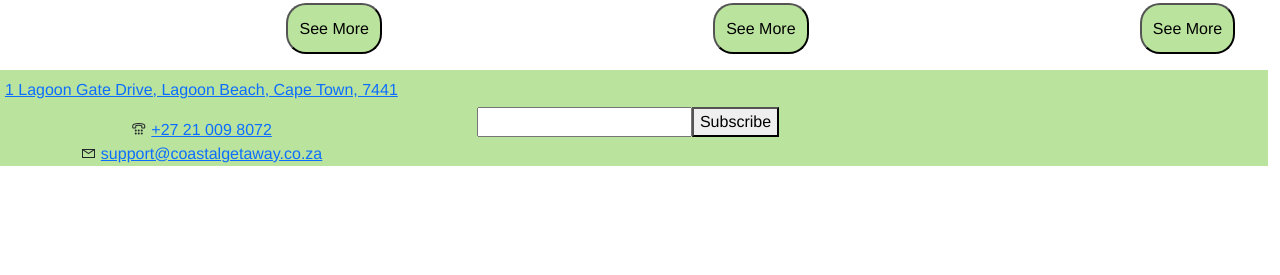
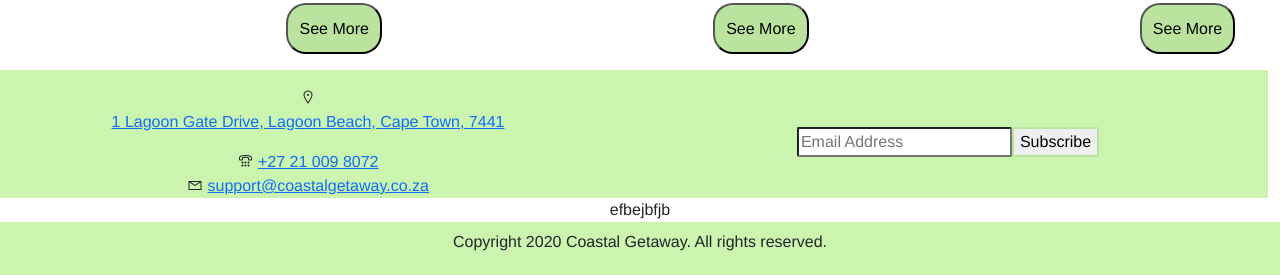
Before and after one commit to C0dingForFun/capstone, a Vue app: page / in a window 1280 px wide. Shown: the part 1983-2258 px from the top of the page. Before the commit the page ends 2149 px from the top, so only its background shows below. Built offline with nearby package versions, Linux system fonts and the light colour scheme.

Commit message:
frontend

```diff
--- a/src/components/FooterComp.vue
+++ b/src/components/FooterComp.vue
@@ -1,9 +1,9 @@
 <template lang="">
     <footer>
         <div class="newsletter row">
-            <div class=" col-lg-4 col-md-4 col-sm-12 mt-2">
+            <div class=" col-lg-6 col-md-6 col-sm-12 mt-3">
                 <div>
-                    <a href="https://www.google.com/maps/place/Lagoon+Beach+Hotel+%26+Spa/@-33.8925909,18.4832667,15z/data=!4m9!3m8!1s0x1dcc5c2ed4759665:0xe4c965c5195298f9!5m2!4m1!1i2!8m2!3d-33.8925909!4d18.4832667!16s%2Fg%2F11h565fllm?entry=ttu&g_ep=EgoyMDI0MDkwNC4wIKXMDSoASAFQAw%3D%3D" target="blank"><p>1 Lagoon Gate Drive, Lagoon Beach, Cape Town, 7441</p></a>
+                    <i class="las la-map-marker"></i><a href="https://www.google.com/maps/place/Lagoon+Beach+Hotel+%26+Spa/@-33.8925909,18.4832667,15z/data=!4m9!3m8!1s0x1dcc5c2ed4759665:0xe4c965c5195298f9!5m2!4m1!1i2!8m2!3d-33.8925909!4d18.4832667!16s%2Fg%2F11h565fllm?entry=ttu&g_ep=EgoyMDI0MDkwNC4wIKXMDSoASAFQAw%3D%3D" target="blank"><p>1 Lagoon Gate Drive, Lagoon Beach, Cape Town, 7441</p></a>
                 </div>
                 <div>
                    <i class="las la-tty"></i> <a href="tel:+27210098072"> +27 21 009 8072</a>
@@ -12,12 +12,15 @@
                     <i class="las la-envelope"></i> <a href="mailto:support@coastalgetaway.co.za">support@coastalgetaway.co.za</a>
                 </div>
             </div>
-            <div class=" col-lg-4 col-md-4 col-sm-12 mt-2">
-                <input type="text"/><button>Subscribe</button>
+            <div class=" col-lg-6 col-md-6 col-sm-12 mt-3">
+                <input type="text" placeholder="Email Address"/><button>Subscribe</button>
             </div>
-            <div class=" col-lg-4 col-md-4 col-sm-12 mt-2">
-
-            </div>
+        </div>
+        <div>
+            efbejbfjb
+        </div>
+        <div class="copyright">
+            <p>Copyright 2020 Coastal Getaway. All rights reserved.</p>
         </div>
     </footer>
 </template>
@@ -27,15 +30,36 @@ export default {
 }
 </script>
 <style scoped>
+    footer{
+        width:100vw;
+        height:auto;
+    }
     .newsletter{
         display:flex;
         justify-content: center;
         align-items: center;
         width:100vw;
         height:auto;
-        background: #bae39e;
+        background: #cbf4af;
     }
     .newsletter input{
-
+        border-radius:2px;
+    }
+    .newsletter button{
+        border-radius:2px;
+        border:solid 2px #bae39e;
+        transition:1s;
+    }
+    .newsletter button:hover{
+        color: whitesmoke;
+        background-color: #bae39e;
+    }
+    .copyright{
+        padding:1vh;
+        display:flex;
+        justify-content: center;
+        align-items: center;
+        width:100vw;
+        background: #cbf4af;
     }
 </style>
```
